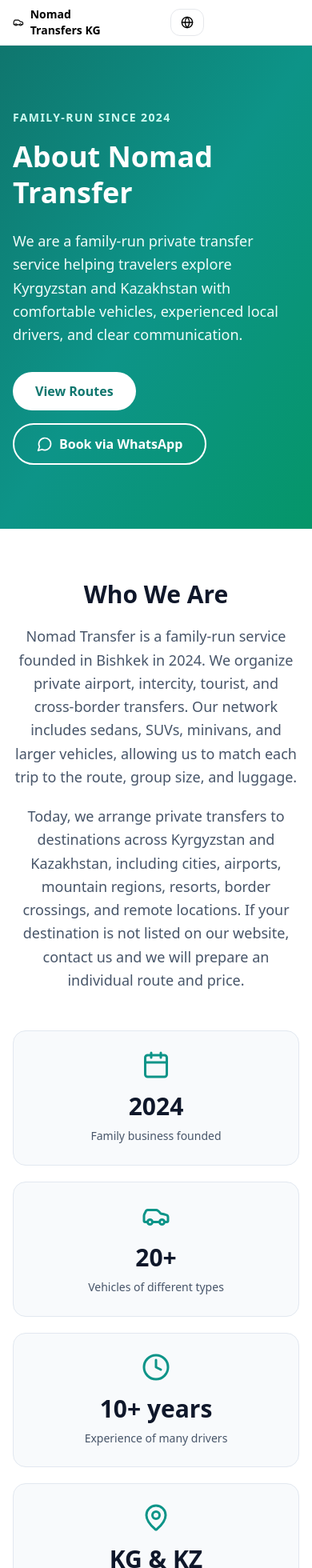
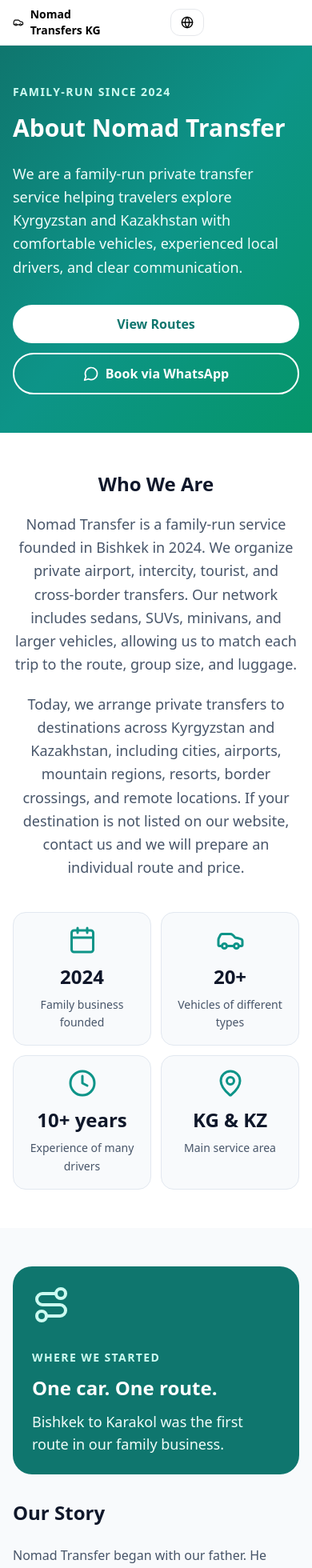
Before and after one commit to kubanz/nomad, a Next.js app: page /about in a window 390 px wide. Shown: the top 1960 px of the page at 80% size. Built offline with nearby package versions, Linux system fonts and the light colour scheme.

Commit message:
Align About layout and improve mobile view

```diff
--- a/app/about/page.tsx
+++ b/app/about/page.tsx
@@ -192,13 +192,13 @@ export default function AboutPage() {
       />
 
       <main className="min-h-screen bg-white">
-        <section className="bg-gradient-to-br from-teal-700 via-teal-600 to-emerald-600 py-20 text-white">
-          <div className="container mx-auto px-4">
+        <section className="bg-gradient-to-br from-teal-700 via-teal-600 to-emerald-600 py-12 text-white md:py-20">
+          <div className="mx-auto max-w-6xl px-4">
             <div className="max-w-4xl">
               <p className="mb-4 text-sm font-semibold uppercase tracking-widest text-teal-100">
                 Family-run since 2024
               </p>
-              <h1 className="text-4xl font-bold leading-tight md:text-6xl">
+              <h1 className="text-3xl font-bold leading-tight sm:text-4xl md:text-6xl">
                 About Nomad Transfer
               </h1>
               <p className="mt-6 max-w-3xl text-lg leading-relaxed text-teal-50 md:text-xl">
@@ -206,10 +206,10 @@ export default function AboutPage() {
                 explore Kyrgyzstan and Kazakhstan with comfortable vehicles,
                 experienced local drivers, and clear communication.
               </p>
-              <div className="mt-8 flex flex-wrap gap-4">
+              <div className="mt-8 flex flex-col gap-3 sm:flex-row sm:flex-wrap sm:gap-4">
                 <Link
                   href="/#route-prices"
-                  className="rounded-full bg-white px-7 py-3 font-semibold text-teal-700 transition hover:bg-teal-50"
+                  className="w-full rounded-full bg-white px-7 py-3 text-center font-semibold text-teal-700 transition hover:bg-teal-50 sm:w-auto"
                 >
                   View Routes
                 </Link>
@@ -217,7 +217,7 @@ export default function AboutPage() {
                   href={whatsappUrl}
                   target="_blank"
                   rel="noopener noreferrer"
-                  className="inline-flex items-center gap-2 rounded-full border-2 border-white px-7 py-3 font-semibold text-white transition hover:bg-white hover:text-teal-700"
+                  className="inline-flex w-full items-center justify-center gap-2 rounded-full border-2 border-white px-7 py-3 font-semibold text-white transition hover:bg-white hover:text-teal-700 sm:w-auto"
                 >
                   <MessageCircle className="h-5 w-5" />
                   Book via WhatsApp
@@ -227,9 +227,9 @@ export default function AboutPage() {
           </div>
         </section>
 
-        <section className="container mx-auto px-4 py-16">
+        <section className="mx-auto max-w-6xl px-4 py-12 md:py-16">
           <div className="mx-auto max-w-4xl text-center">
-            <h2 className="text-3xl font-bold text-slate-900">
+            <h2 className="text-2xl font-bold text-slate-900 md:text-3xl">
               Who We Are
             </h2>
             <p className="mt-5 text-lg leading-relaxed text-slate-600">
@@ -248,14 +248,14 @@ export default function AboutPage() {
             </p>
           </div>
 
-          <div className="mx-auto mt-12 grid max-w-5xl gap-5 sm:grid-cols-2 lg:grid-cols-4">
+          <div className="mx-auto mt-10 grid max-w-5xl grid-cols-2 gap-3 sm:gap-5 lg:grid-cols-4">
             {facts.map(({ icon: Icon, value, label }) => (
               <div
                 key={label}
-                className="rounded-2xl border border-slate-200 bg-slate-50 p-6 text-center"
+                className="rounded-2xl border border-slate-200 bg-slate-50 p-4 text-center sm:p-6"
               >
                 <Icon className="mx-auto h-9 w-9 text-teal-600" />
-                <p className="mt-4 text-3xl font-bold text-slate-900">
+                <p className="mt-3 text-2xl font-bold text-slate-900 sm:mt-4 sm:text-3xl">
                   {value}
                 </p>
                 <p className="mt-2 text-sm leading-relaxed text-slate-600">
@@ -266,14 +266,14 @@ export default function AboutPage() {
           </div>
         </section>
 
-        <section className="bg-slate-50 py-16">
-          <div className="container mx-auto grid items-start gap-12 px-4 lg:grid-cols-[0.8fr_1.2fr]">
-            <div className="rounded-3xl bg-teal-700 p-8 text-white lg:sticky lg:top-24">
+        <section className="bg-slate-50 py-12 md:py-16">
+          <div className="mx-auto grid max-w-6xl items-start gap-8 px-4 md:gap-12 lg:grid-cols-[0.8fr_1.2fr]">
+            <div className="rounded-3xl bg-teal-700 p-6 text-white sm:p-8 lg:sticky lg:top-24">
               <Route className="h-12 w-12 text-teal-100" />
               <p className="mt-8 text-sm font-semibold uppercase tracking-widest text-teal-100">
                 Where we started
               </p>
-              <p className="mt-3 text-3xl font-bold">
+              <p className="mt-3 text-2xl font-bold sm:text-3xl">
                 One car. One route.
               </p>
               <p className="mt-3 text-lg text-teal-50">
@@ -282,8 +282,8 @@ export default function AboutPage() {
             </div>
 
             <div>
-              <h2 className="text-3xl font-bold text-slate-900">Our Story</h2>
-              <div className="mt-6 space-y-5 text-lg leading-relaxed text-slate-600">
+              <h2 className="text-2xl font-bold text-slate-900 md:text-3xl">Our Story</h2>
+              <div className="mt-6 space-y-5 text-base leading-relaxed text-slate-600 sm:text-lg">
                 <p>
                   Nomad Transfer began with our father. He worked as a taxi
                   driver, accepted private bookings, and helped people reach
@@ -315,9 +315,9 @@ export default function AboutPage() {
           </div>
         </section>
 
-        <section className="container mx-auto px-4 py-16">
+        <section className="mx-auto max-w-6xl px-4 py-12 md:py-16">
           <div className="grid gap-8 lg:grid-cols-2">
-            <article className="rounded-3xl border border-slate-200 p-8">
+            <article className="rounded-3xl border border-slate-200 p-6 sm:p-8">
               <Wrench className="h-11 w-11 text-teal-600" />
               <h2 className="mt-5 text-2xl font-bold text-slate-900">
                 Vehicles and Maintenance
@@ -336,7 +336,7 @@ export default function AboutPage() {
               </Link>
             </article>
 
-            <article className="rounded-3xl border border-slate-200 p-8">
+            <article className="rounded-3xl border border-slate-200 p-6 sm:p-8">
               <Users className="h-11 w-11 text-teal-600" />
               <h2 className="mt-5 text-2xl font-bold text-slate-900">
                 Experienced Local Drivers
@@ -357,12 +357,12 @@ export default function AboutPage() {
           </div>
         </section>
 
-        <section className="bg-teal-50 py-16">
-          <div className="container mx-auto px-4">
+        <section className="bg-teal-50 py-12 md:py-16">
+          <div className="mx-auto max-w-6xl px-4">
             <div className="mx-auto max-w-5xl">
               <div className="text-center">
                 <Shield className="mx-auto h-12 w-12 text-teal-700" />
-                <h2 className="mt-5 text-3xl font-bold text-slate-900">
+                <h2 className="mt-5 text-2xl font-bold text-slate-900 md:text-3xl">
                   How We Organize Your Transfer
                 </h2>
                 <p className="mx-auto mt-4 max-w-2xl text-slate-600">
@@ -375,7 +375,7 @@ export default function AboutPage() {
                 {steps.map((step, index) => (
                   <li
                     key={step}
-                    className="flex gap-4 rounded-2xl bg-white p-6 shadow-sm"
+                    className="flex gap-4 rounded-2xl bg-white p-5 shadow-sm sm:p-6"
                   >
                     <span className="flex h-9 w-9 flex-none items-center justify-center rounded-full bg-teal-700 font-bold text-white">
                       {index + 1}
@@ -388,15 +388,15 @@ export default function AboutPage() {
           </div>
         </section>
 
-        <section className="container mx-auto px-4 py-16">
-          <div className="mx-auto grid max-w-5xl gap-10 rounded-3xl bg-slate-900 p-8 text-white md:grid-cols-[auto_1fr] md:p-12">
+        <section className="mx-auto max-w-6xl px-4 py-12 md:py-16">
+          <div className="mx-auto grid max-w-5xl gap-6 rounded-3xl bg-slate-900 p-6 text-white sm:p-8 md:grid-cols-[auto_1fr] md:gap-10 md:p-12">
             <TentTree className="h-14 w-14 text-amber-300" />
             <div>
               <p className="text-sm font-semibold uppercase tracking-widest text-amber-300">
                 What comes next
               </p>
-              <h2 className="mt-3 text-3xl font-bold">Our Plans</h2>
-              <p className="mt-5 max-w-3xl text-lg leading-relaxed text-slate-300">
+              <h2 className="mt-3 text-2xl font-bold md:text-3xl">Our Plans</h2>
+              <p className="mt-5 max-w-3xl text-base leading-relaxed text-slate-300 sm:text-lg">
                 We are expanding our routes and improving the tools available
                 on our website. One of our next planned services is yurt
                 booking. We intend to add selected yurt camps so travelers can
@@ -410,17 +410,17 @@ export default function AboutPage() {
           </div>
         </section>
 
-        <section className="bg-slate-50 py-16">
-          <div className="container mx-auto px-4">
+        <section className="bg-slate-50 py-12 md:py-16">
+          <div className="mx-auto max-w-6xl px-4">
             <div className="mx-auto max-w-4xl">
-              <h2 className="text-center text-3xl font-bold text-slate-900">
+              <h2 className="text-center text-2xl font-bold text-slate-900 md:text-3xl">
                 Frequently Asked Questions
               </h2>
               <div className="mt-10 space-y-4">
                 {faqItems.map((item) => (
                   <details
                     key={item.question}
-                    className="group rounded-2xl border border-slate-200 bg-white p-6"
+                    className="group rounded-2xl border border-slate-200 bg-white p-5 sm:p-6"
                   >
                     <summary className="cursor-pointer list-none font-semibold text-slate-900">
                       <span className="flex items-center justify-between gap-4">
@@ -438,27 +438,27 @@ export default function AboutPage() {
           </div>
         </section>
 
-        <section className="bg-gradient-to-r from-teal-700 to-emerald-600 py-16 text-white">
-          <div className="container mx-auto px-4 text-center">
-            <h2 className="text-3xl font-bold">Planning a Trip?</h2>
+        <section className="bg-gradient-to-r from-teal-700 to-emerald-600 py-12 text-white md:py-16">
+          <div className="mx-auto max-w-6xl px-4 text-center">
+            <h2 className="text-2xl font-bold md:text-3xl">Planning a Trip?</h2>
             <p className="mx-auto mt-4 max-w-2xl text-lg text-teal-50">
               Tell us your route, travel date, number of passengers, and
               luggage. We will recommend a suitable vehicle and confirm the
               price before your trip.
             </p>
-            <div className="mt-8 flex flex-wrap justify-center gap-4">
+            <div className="mx-auto mt-8 flex max-w-md flex-col justify-center gap-3 sm:max-w-none sm:flex-row sm:flex-wrap sm:gap-4">
               <a
                 href={whatsappUrl}
                 target="_blank"
                 rel="noopener noreferrer"
-                className="inline-flex items-center gap-2 rounded-full bg-white px-7 py-3 font-semibold text-teal-700 transition hover:bg-teal-50"
+                className="inline-flex w-full items-center justify-center gap-2 rounded-full bg-white px-7 py-3 font-semibold text-teal-700 transition hover:bg-teal-50 sm:w-auto"
               >
                 <MessageCircle className="h-5 w-5" />
                 Book via WhatsApp
               </a>
               <Link
                 href="/pricing"
-                className="rounded-full border-2 border-white px-7 py-3 font-semibold transition hover:bg-white hover:text-teal-700"
+                className="w-full rounded-full border-2 border-white px-7 py-3 font-semibold transition hover:bg-white hover:text-teal-700 sm:w-auto"
               >
                 View Prices
               </Link>
```
